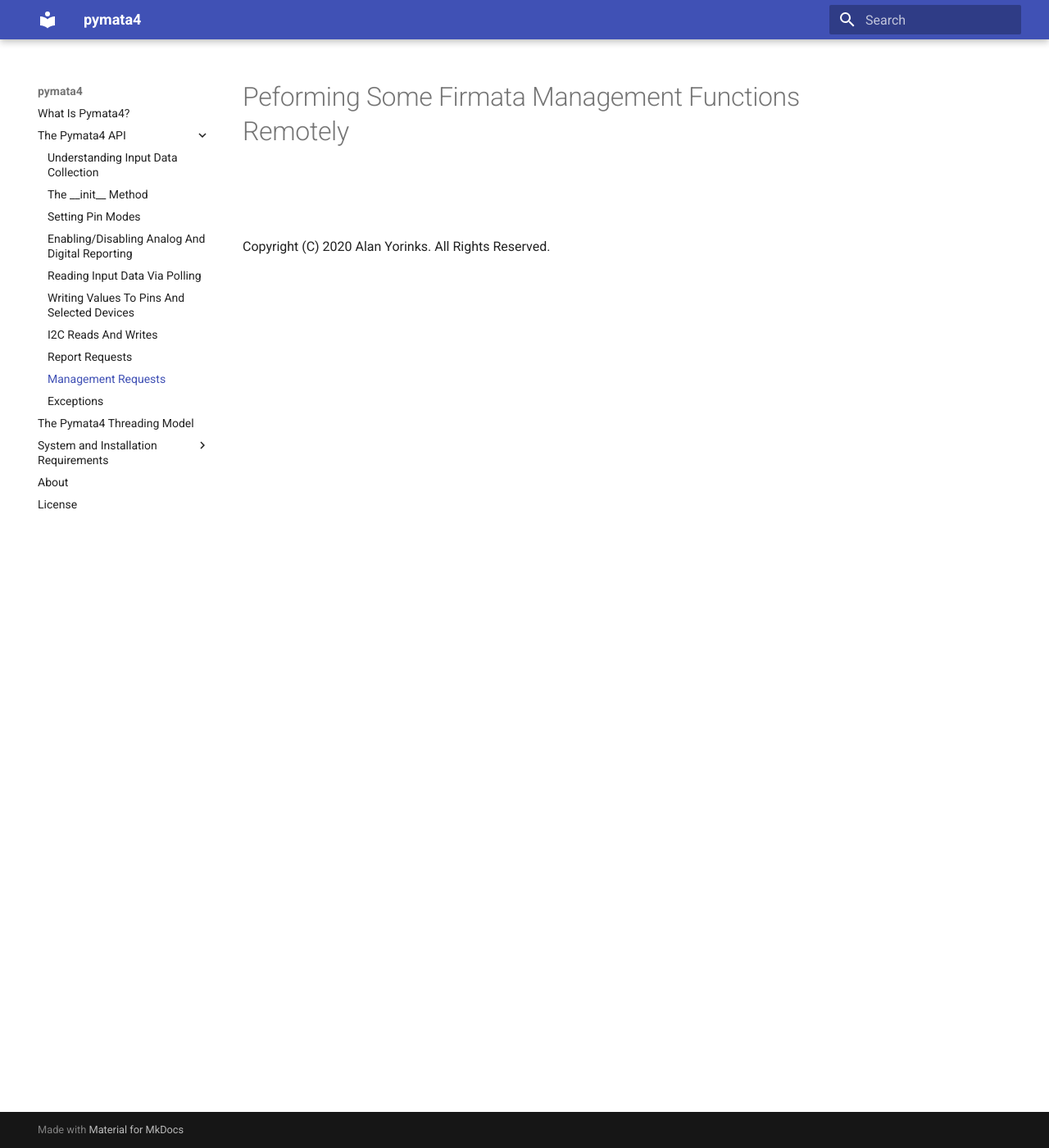
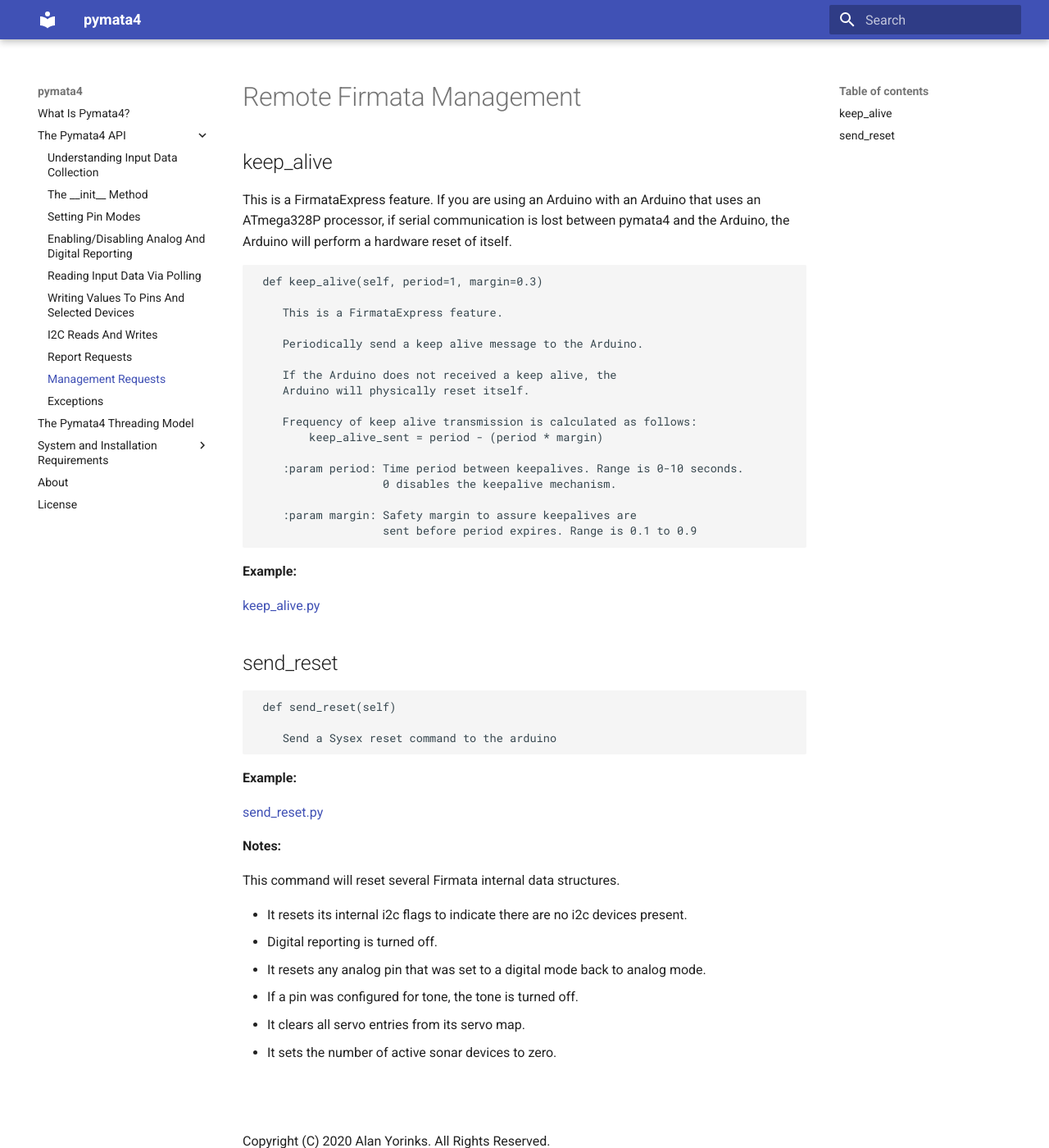
Before and after one commit to MrYsLab/pymata4, an MkDocs documentation site: the page built from docs/management.md, in a window 1280 px wide and 1400 px high. Shown: the whole window at 82% size. Built offline with MkDocs 1.6.1 and Material for MkDocs 9.7.7, drawn with Linux system fonts in a browser that asks for light colours.

Commit message:
initial commit

````diff
--- a/docs/management.md
+++ b/docs/management.md
@@ -1,6 +1,58 @@
-# Peforming Some Firmata Management Functions Remotely
+# Remote Firmata Management
 
+## keep_alive
 
+This is a FirmataExpress feature. If you are using an Arduino
+with an Arduino that uses an ATmega328P processor, if serial communication
+is lost between pymata4 and the Arduino, the Arduino will perform
+a hardware reset of itself.
+
+```python
+ def keep_alive(self, period=1, margin=0.3)
+
+    This is a FirmataExpress feature.
+
+    Periodically send a keep alive message to the Arduino.
+
+    If the Arduino does not received a keep alive, the
+    Arduino will physically reset itself.
+
+    Frequency of keep alive transmission is calculated as follows:
+        keep_alive_sent = period - (period * margin)
+
+    :param period: Time period between keepalives. Range is 0-10 seconds.
+                   0 disables the keepalive mechanism.
+
+    :param margin: Safety margin to assure keepalives are
+                   sent before period expires. Range is 0.1 to 0.9
+```
+
+**Example:**
+
+[keep_alive.py](https://github.com/MrYsLab/pymata4/blob/master/examples/keep_alive.py)
+
+## send_reset
+
+```python
+ def send_reset(self)
+
+    Send a Sysex reset command to the arduino
+```
+
+**Example:**
+
+[send_reset.py](https://github.com/MrYsLab/pymata4/blob/master/examples/keep_alive.py)
+
+**Notes:**
+
+This command will reset several Firmata internal data structures.
+
+* It resets its internal i2c flags to indicate there are no i2c devices present.
+* Digital reporting is turned off.
+* It resets any analog pin that was set to a digital mode back to analog mode.
+* If a pin was configured for tone, the tone is turned off.
+* It clears all servo entries from its servo map.
+* It sets the number of active sonar devices to zero.
 
 <br>
 <br>
````
